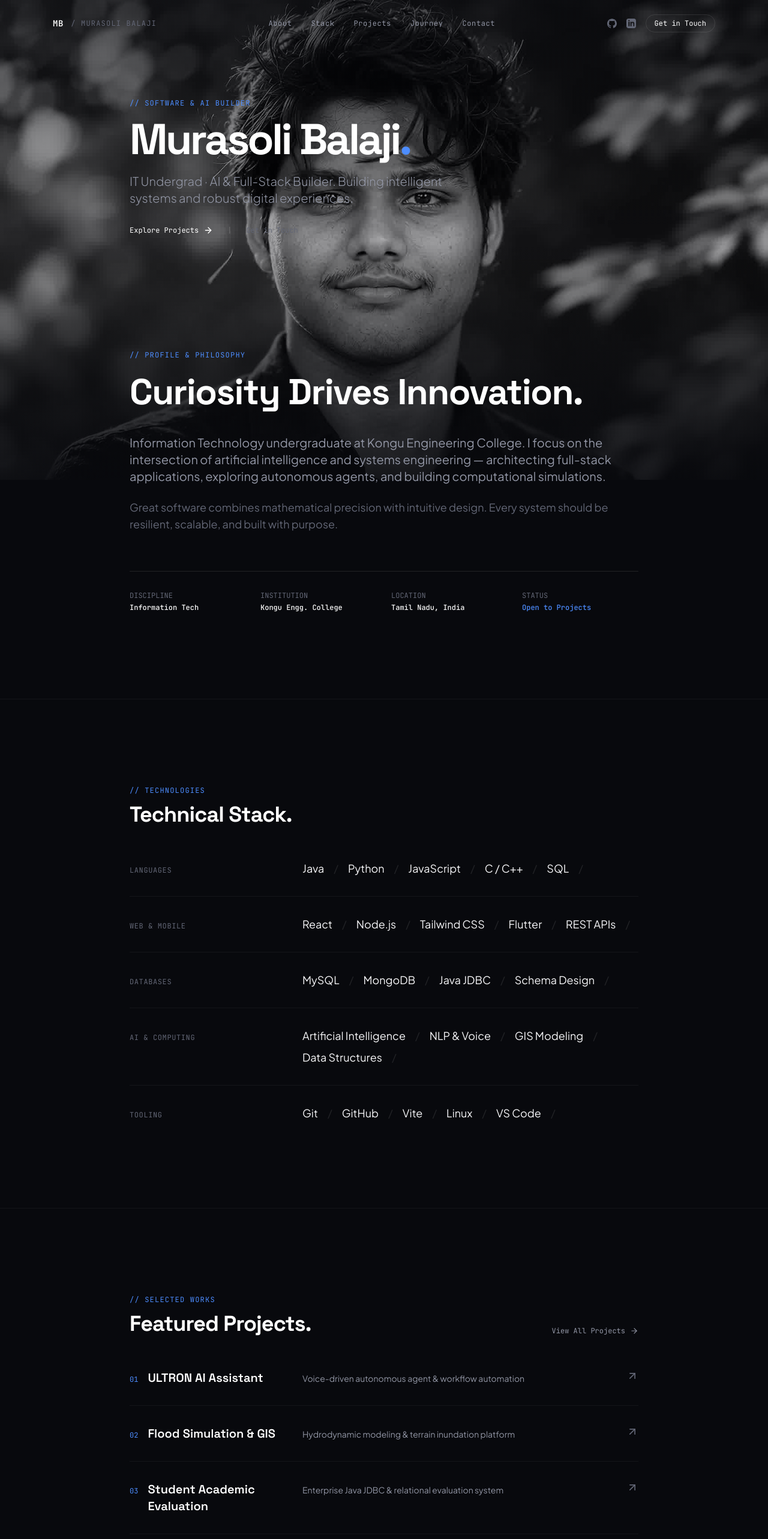
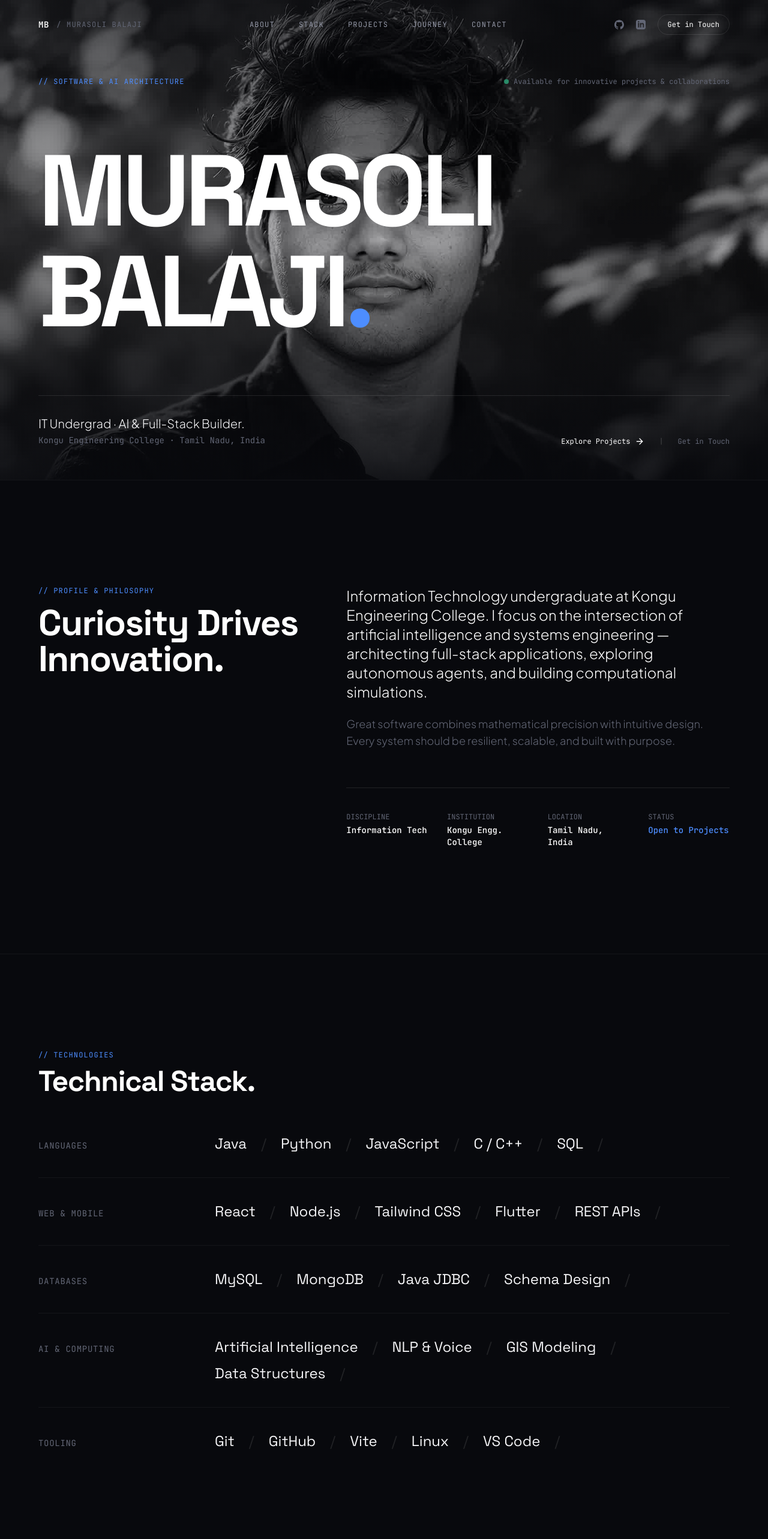
Before and after one commit to MurasoliB/murasolib.github.io, a React (Vite) app: page / in a window 1280 px wide. Shown: the top 2566 px of the page at 60% size. Built offline with nearby package versions, Linux system fonts and the light colour scheme.

Commit message:
feat: expand to true full-screen layout utilization across entire viewport

```diff
--- a/src/components/About.jsx
+++ b/src/components/About.jsx
@@ -4,72 +4,79 @@ import { personalInfo } from '../data/portfolioData';
 
 export default function About() {
   return (
-    <section id="about" className="relative py-28 md:py-36 overflow-hidden">
-      <div className="max-w-4xl mx-auto px-6">
+    <section id="about" className="relative py-32 md:py-44 border-t border-white/5 overflow-hidden w-full">
+      <div className="max-w-[1600px] mx-auto px-6 sm:px-10 md:px-16 w-full">
 
-        {/* Minimal Category Tag */}
+        <div className="grid grid-cols-1 lg:grid-cols-12 gap-12 lg:gap-20 items-start">
+
+          {/* Left Column: Heading & Category */}
+          <div className="lg:col-span-5">
             <motion.div
               initial={{ opacity: 0, y: 10 }}
               whileInView={{ opacity: 1, y: 0 }}
               viewport={{ once: true }}
               transition={{ duration: 0.5 }}
-          className="text-xs font-mono text-accent-blue tracking-widest uppercase mb-6"
+              className="text-xs font-mono text-accent-blue tracking-widest uppercase mb-4"
             >
               // Profile & Philosophy
             </motion.div>
 
-        {/* Large Minimal Editorial Headline */}
             <motion.h2
               initial={{ opacity: 0, y: 15 }}
               whileInView={{ opacity: 1, y: 0 }}
               viewport={{ once: true }}
               transition={{ duration: 0.6, delay: 0.1 }}
-          className="text-3xl sm:text-5xl md:text-6xl font-display font-bold tracking-tight text-white leading-tight mb-10"
+              className="text-3xl sm:text-5xl md:text-6xl font-display font-bold tracking-tight text-white leading-tight"
             >
               {personalInfo.aboutHeading}
             </motion.h2>
+          </div>
 
-        {/* Concise Narrative */}
+          {/* Right Column: Narrative & Meta */}
+          <div className="lg:col-span-7 flex flex-col justify-between">
             <motion.div
               initial={{ opacity: 0, y: 15 }}
               whileInView={{ opacity: 1, y: 0 }}
               viewport={{ once: true }}
               transition={{ duration: 0.6, delay: 0.2 }}
-          className="space-y-6 text-content-secondary text-base sm:text-lg md:text-xl leading-relaxed"
+              className="space-y-6 text-content-secondary text-lg sm:text-xl md:text-2xl leading-relaxed font-light"
             >
-          <p>
+              <p className="text-white">
                 {personalInfo.aboutDescription}
               </p>
-          <p className="text-content-muted text-base md:text-lg">
+              <p className="text-content-muted text-base sm:text-lg">
                 {personalInfo.philosophy}
               </p>
             </motion.div>
 
-        {/* Minimal Meta Grid */}
+            {/* Wide Meta Grid */}
             <motion.div
               initial={{ opacity: 0 }}
               whileInView={{ opacity: 1 }}
               viewport={{ once: true }}
               transition={{ duration: 0.6, delay: 0.3 }}
-          className="mt-16 pt-8 border-t border-white/10 grid grid-cols-2 md:grid-cols-4 gap-6 font-mono text-xs"
+              className="mt-16 pt-10 border-t border-white/10 grid grid-cols-2 sm:grid-cols-4 gap-8 font-mono text-xs"
             >
               <div>
                 <span className="text-content-muted block mb-1">DISCIPLINE</span>
-            <span className="text-white font-medium">Information Tech</span>
+                <span className="text-white font-medium text-sm">Information Tech</span>
               </div>
               <div>
                 <span className="text-content-muted block mb-1">INSTITUTION</span>
-            <span className="text-white font-medium">Kongu Engg. College</span>
+                <span className="text-white font-medium text-sm">Kongu Engg. College</span>
               </div>
               <div>
                 <span className="text-content-muted block mb-1">LOCATION</span>
-            <span className="text-white font-medium">Tamil Nadu, India</span>
+                <span className="text-white font-medium text-sm">Tamil Nadu, India</span>
               </div>
               <div>
                 <span className="text-content-muted block mb-1">STATUS</span>
-            <span className="text-accent-blue font-medium">Open to Projects</span>
+                <span className="text-accent-blue font-medium text-sm">Open to Projects</span>
               </div>
             </motion.div>
+          </div>
+
+        </div>
 
       </div>
     </section>
--- a/src/components/Footer.jsx
+++ b/src/components/Footer.jsx
@@ -8,8 +8,8 @@ export default function Footer() {
   };
 
   return (
-    <footer className="relative py-12 border-t border-white/5 font-mono text-xs text-content-muted z-10">
-      <div className="max-w-4xl mx-auto px-6 flex flex-col sm:flex-row items-center justify-between gap-4">
+    <footer className="relative py-14 border-t border-white/5 font-mono text-xs text-content-muted z-10 w-full">
+      <div className="max-w-[1600px] mx-auto px-6 sm:px-10 md:px-16 flex flex-col sm:flex-row items-center justify-between gap-4">
         <div>
           <span>{personalInfo.name}</span>
           <span className="mx-2 text-white/20">·</span>
--- a/src/components/Navbar.jsx
+++ b/src/components/Navbar.jsx
@@ -33,11 +33,11 @@ export default function Navbar() {
       <header
         className={`fixed top-0 left-0 right-0 z-50 transition-all duration-300 ${
           scrolled || isProjects
-            ? 'py-4 bg-background/80 backdrop-blur-xl border-b border-white/5'
+            ? 'py-4 bg-background/85 backdrop-blur-xl border-b border-white/5'
             : 'py-6 bg-transparent'
         }`}
       >
-        <div className="max-w-6xl mx-auto px-6 flex items-center justify-between">
+        <div className="max-w-[1600px] mx-auto px-6 sm:px-10 md:px-16 flex items-center justify-between">
           {/* Minimal Monogram */}
           <Link
             to="/"
@@ -53,7 +53,7 @@ export default function Navbar() {
           </Link>
 
           {/* Desktop Links */}
-          <nav className="hidden md:flex items-center gap-8">
+          <nav className="hidden md:flex items-center gap-10">
             {navLinks.map((link) => {
               const active = isProjects
                 ? link.name === 'Projects'
@@ -63,7 +63,7 @@ export default function Navbar() {
                 <Link
                   key={link.name}
                   to={link.href}
-                  className={`text-xs font-mono tracking-wider transition-colors duration-200 ${
+                  className={`text-xs font-mono tracking-widest uppercase transition-colors duration-200 ${
                     active
                       ? 'text-accent-blue font-medium'
                       : 'text-content-secondary hover:text-white'
@@ -76,7 +76,7 @@ export default function Navbar() {
           </nav>
 
           {/* Right Socials & Contact */}
-          <div className="hidden md:flex items-center gap-4">
+          <div className="hidden md:flex items-center gap-5">
             <a
               href={personalInfo.github}
               target="_blank"
@@ -97,7 +97,7 @@ export default function Navbar() {
             </a>
             <Link
               to="/#contact"
-              className="text-xs font-mono text-white px-3.5 py-1.5 rounded-full border border-white/10 hover:border-accent-blue/50 hover:bg-accent-blue/5 transition-all"
+              className="text-xs font-mono text-white px-4 py-2 rounded-full border border-white/10 hover:border-accent-blue/50 hover:bg-accent-blue/5 transition-all"
             >
               Get in Touch
             </Link>
--- a/src/components/TechStack.jsx
+++ b/src/components/TechStack.jsx
@@ -4,21 +4,21 @@ import { skillsList } from '../data/portfolioData';
 
 export default function TechStack() {
   return (
-    <section id="stack" className="relative py-28 md:py-36 border-t border-white/5 overflow-hidden">
-      <div className="max-w-4xl mx-auto px-6">
+    <section id="stack" className="relative py-32 md:py-40 border-t border-white/5 overflow-hidden w-full">
+      <div className="max-w-[1600px] mx-auto px-6 sm:px-10 md:px-16 w-full">
 
         {/* Section Header */}
-        <div className="mb-14">
+        <div className="mb-16">
           <span className="text-xs font-mono text-accent-blue tracking-widest uppercase block mb-3">
             // Technologies
           </span>
-          <h2 className="text-3xl sm:text-4xl font-display font-bold text-white tracking-tight">
+          <h2 className="text-3xl sm:text-5xl font-display font-bold text-white tracking-tight">
             Technical Stack.
           </h2>
         </div>
 
-        {/* Minimal Typographic Grid */}
-        <div className="space-y-8 divide-y divide-white/5">
+        {/* Full-Width Typographic Grid */}
+        <div className="space-y-10 divide-y divide-white/5">
           {skillsList.map((group, idx) => (
             <motion.div
               key={group.category}
@@ -26,21 +26,21 @@ export default function TechStack() {
               whileInView={{ opacity: 1, y: 0 }}
               viewport={{ once: true }}
               transition={{ duration: 0.5, delay: idx * 0.05 }}
-              className="pt-8 first:pt-0 grid grid-cols-1 md:grid-cols-12 gap-4 items-baseline"
+              className="pt-10 first:pt-0 grid grid-cols-1 md:grid-cols-12 gap-6 items-baseline"
             >
-              <div className="md:col-span-4">
-                <span className="text-xs font-mono text-content-muted uppercase tracking-wider">
+              <div className="md:col-span-3">
+                <span className="text-sm font-mono text-content-muted uppercase tracking-wider">
                   {group.category}
                 </span>
               </div>
-              <div className="md:col-span-8 flex flex-wrap gap-x-4 gap-y-2">
+              <div className="md:col-span-9 flex flex-wrap gap-x-6 gap-y-3">
                 {group.items.map((skill) => (
                   <span
                     key={skill}
-                    className="text-base sm:text-lg text-content-primary hover:text-accent-blue transition-colors duration-200 cursor-default"
+                    className="text-lg sm:text-xl md:text-2xl font-display text-content-primary hover:text-accent-blue transition-colors duration-200 cursor-default"
                   >
                     {skill}
-                    <span className="text-white/10 ml-4 select-none">/</span>
+                    <span className="text-white/10 ml-6 select-none">/</span>
                   </span>
                 ))}
               </div>
--- a/src/pages/HomePage.jsx
+++ b/src/pages/HomePage.jsx
@@ -1,7 +1,7 @@
 import React, { useEffect } from 'react';
 import { Link, useLocation } from 'react-router-dom';
 import { motion } from 'framer-motion';
-import { ArrowRight, ArrowUpRight } from 'lucide-react';
+import { ArrowRight, ArrowUpRight, ArrowDown } from 'lucide-react';
 import About from '../components/About';
 import TechStack from '../components/TechStack';
 import ExperienceEducation from '../components/ExperienceEducation';
@@ -23,25 +23,59 @@ export default function HomePage() {
   }, [location]);
 
   return (
-    <div className="relative z-10 flex flex-col">
-      {/* Minimal Top Hero / Intro Header */}
-      <section id="home" className="min-h-[55vh] flex flex-col justify-end pb-12 pt-32 max-w-4xl mx-auto px-6 w-full">
+    <div className="relative z-10 flex flex-col w-full">
+
+      {/* Full-Screen Hero / Intro Fold */}
+      <section
+        id="home"
+        className="min-h-screen flex flex-col justify-between pt-32 pb-14 max-w-[1600px] mx-auto px-6 sm:px-10 md:px-16 w-full"
+      >
+        {/* Top Tag & Availability */}
         <motion.div
           initial={{ opacity: 0, y: 15 }}
           animate={{ opacity: 1, y: 0 }}
-          transition={{ duration: 0.7, ease: [0.16, 1, 0.3, 1] }}
+          transition={{ duration: 0.6 }}
+          className="flex flex-wrap items-center justify-between gap-4"
         >
-          <div className="text-xs font-mono text-accent-blue tracking-widest uppercase mb-4">
-            // Software & AI Builder
+          <span className="text-xs font-mono text-accent-blue tracking-widest uppercase">
+            // Software & AI Architecture
+          </span>
+
+          <div className="flex items-center gap-2 font-mono text-xs text-content-muted">
+            <span className="w-2 h-2 rounded-full bg-emerald-400 animate-pulse" />
+            <span>{personalInfo.availability}</span>
           </div>
-          <h1 className="text-4xl sm:text-6xl md:text-7xl font-display font-black text-white tracking-tighter leading-none mb-5">
-            {personalInfo.name}<span className="text-accent-blue">.</span>
+        </motion.div>
+
+        {/* Massive Screen-Filling Typography */}
+        <motion.div
+          initial={{ opacity: 0, y: 25 }}
+          animate={{ opacity: 1, y: 0 }}
+          transition={{ duration: 0.8, delay: 0.1, ease: [0.16, 1, 0.3, 1] }}
+          className="my-auto py-12"
+        >
+          <h1 className="text-5xl sm:text-7xl md:text-8xl lg:text-9xl xl:text-[10.5rem] font-display font-black text-white tracking-tighter leading-[0.85] select-none">
+            MURASOLI<br />BALAJI<span className="text-accent-blue">.</span>
           </h1>
-          <p className="text-base sm:text-xl text-content-secondary max-w-xl leading-relaxed font-light">
-            {personalInfo.headline}. {personalInfo.subheadline}
-          </p>
+        </motion.div>
 
-          <div className="flex items-center gap-6 mt-8 font-mono text-xs">
+        {/* Bottom Wide Bar */}
+        <motion.div
+          initial={{ opacity: 0 }}
+          animate={{ opacity: 1 }}
+          transition={{ duration: 0.8, delay: 0.25 }}
+          className="pt-8 border-t border-white/10 flex flex-col md:flex-row md:items-end justify-between gap-6"
+        >
+          <div className="max-w-xl">
+            <p className="text-base sm:text-xl text-content-primary font-light leading-relaxed">
+              {personalInfo.headline}.
+            </p>
+            <p className="text-xs sm:text-sm font-mono text-content-muted mt-1">
+              {personalInfo.educationInstitute} · {personalInfo.location}
+            </p>
+          </div>
+
+          <div className="flex items-center gap-6 font-mono text-xs">
             <Link
               to="/projects"
               className="inline-flex items-center gap-2 text-white hover:text-accent-blue transition-colors group"
@@ -66,15 +100,16 @@ export default function HomePage() {
       {/* 2. Technical Stack */}
       <TechStack />
 
-      {/* 3. Minimal Projects Teaser Row */}
-      <section id="projects-preview" className="relative py-28 md:py-36 border-t border-white/5 overflow-hidden">
-        <div className="max-w-4xl mx-auto px-6">
-          <div className="flex flex-col sm:flex-row sm:items-end justify-between gap-4 mb-14">
+      {/* 3. Wide Selected Works Showcase */}
+      <section id="projects-preview" className="relative py-32 border-t border-white/5 overflow-hidden">
+        <div className="max-w-[1600px] mx-auto px-6 sm:px-10 md:px-16 w-full">
+
+          <div className="flex flex-col sm:flex-row sm:items-end justify-between gap-4 mb-16">
             <div>
               <span className="text-xs font-mono text-accent-blue tracking-widest uppercase block mb-3">
                 // Selected Works
               </span>
-              <h2 className="text-3xl sm:text-4xl font-display font-bold text-white tracking-tight">
+              <h2 className="text-3xl sm:text-5xl font-display font-bold text-white tracking-tight">
                 Featured Projects.
               </h2>
             </div>
@@ -82,40 +117,56 @@ export default function HomePage() {
               to="/projects"
               className="inline-flex items-center gap-2 text-xs font-mono text-content-secondary hover:text-white transition-colors group"
             >
-              <span>View All Projects</span>
+              <span>View All Projects Archive</span>
               <ArrowRight className="w-3.5 h-3.5 group-hover:translate-x-1 transition-transform" />
             </Link>
           </div>
 
-          {/* Minimal Project Rows */}
+          {/* Wide Project Rows */}
           <div className="divide-y divide-white/5">
             {featuredProjects.map((project) => (
               <Link
                 key={project.id}
                 to="/projects"
-                className="group py-8 first:pt-0 flex flex-col md:flex-row md:items-baseline justify-between gap-4 transition-all"
+                className="group py-10 first:pt-0 flex flex-col lg:flex-row lg:items-baseline justify-between gap-6 transition-all"
               >
-                <div className="md:w-1/3 flex items-baseline gap-4">
-                  <span className="font-mono text-xs text-accent-blue">
+                <div className="lg:w-4/12 flex items-baseline gap-6">
+                  <span className="font-mono text-xs text-accent-blue font-bold">
                     {project.number}
                   </span>
-                  <h3 className="text-xl font-display font-semibold text-white group-hover:text-accent-blue transition-colors">
-                    {project.title}
-                  </h3>
+                  <div>
+                    <h3 className="text-2xl sm:text-3xl font-display font-semibold text-white group-hover:text-accent-blue transition-colors">
+                      {project.title}
+                    </h3>
+                    <span className="text-xs font-mono text-content-muted block mt-1">
+                      {project.badge}
+                    </span>
+                  </div>
                 </div>
 
-                <div className="md:w-1/2">
-                  <p className="text-sm text-content-secondary line-clamp-2">
+                <div className="lg:w-6/12">
+                  <p className="text-sm sm:text-base text-content-secondary leading-relaxed">
                     {project.tagline}
                   </p>
+                  <div className="flex flex-wrap gap-2 mt-3">
+                    {project.tags.map((t) => (
+                      <span key={t} className="text-xs font-mono text-content-muted">
+                        #{t}
+                      </span>
+                    ))}
+                  </div>
                 </div>
 
-                <div className="md:w-1/6 flex justify-end">
-                  <ArrowUpRight className="w-5 h-5 text-content-muted group-hover:text-accent-blue group-hover:translate-x-0.5 group-hover:-translate-y-0.5 transition-all" />
+                <div className="lg:w-2/12 flex lg:justify-end items-center">
+                  <span className="inline-flex items-center gap-2 text-xs font-mono text-content-muted group-hover:text-accent-blue transition-colors">
+                    <span>Inspect</span>
+                    <ArrowUpRight className="w-4 h-4 group-hover:translate-x-0.5 group-hover:-translate-y-0.5 transition-transform" />
+                  </span>
                 </div>
               </Link>
             ))}
           </div>
+
         </div>
       </section>
 
```
Also changed, not shown: src/components/Contact.jsx (+25 -25 lines), src/components/ExperienceEducation.jsx (+14 -12 lines), src/pages/ProjectsPage.jsx (+28 -28 lines). Lines whose indentation alone changed are shown as unchanged.
